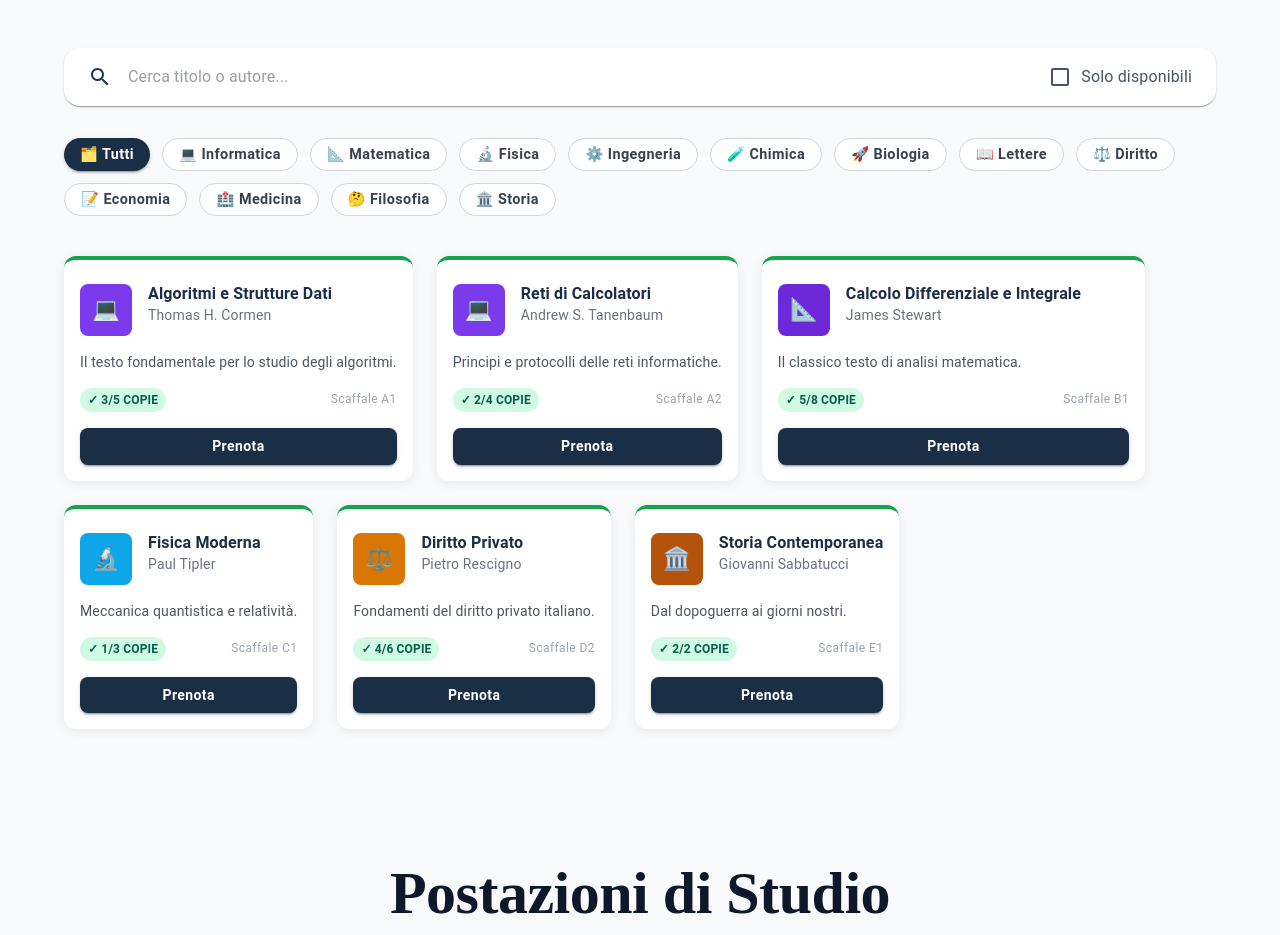
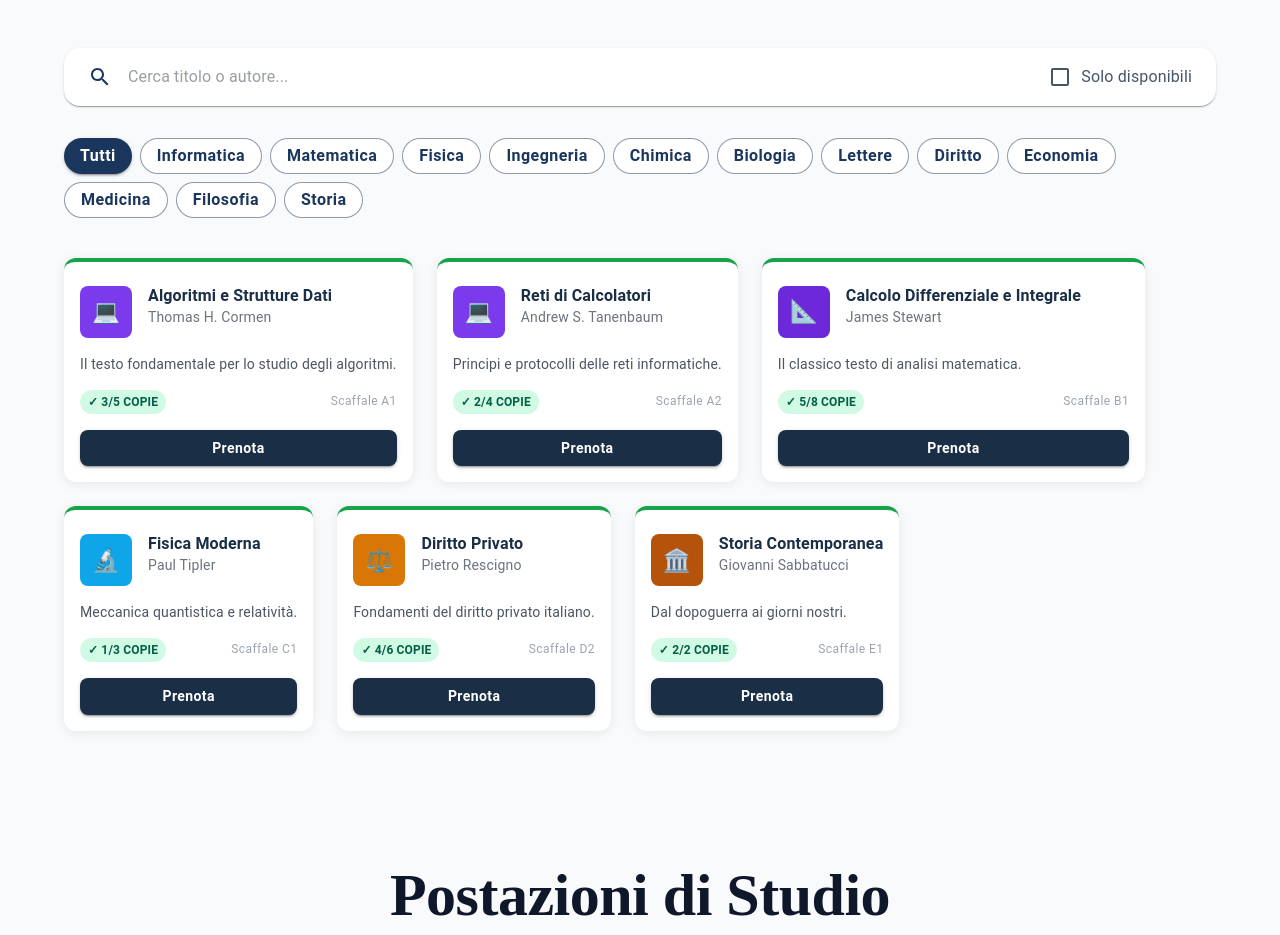
Before and after one commit to Alexx904/Biblioteca-AI, a React (Vite) app: page / in a window 1280 px wide. Shown: the part 880-1815 px from the top of the page. Built offline with nearby package versions, Linux system fonts and the light colour scheme.

Commit message:
Piccoli cambi alla sezione catalogo

```diff
--- a/src/Catalogo.jsx
+++ b/src/Catalogo.jsx
@@ -75,7 +75,7 @@ function Catalogo() {
         </Paper>
 
         {/* FILTRI CATEGORIE */}
-        <Box sx={{ display: 'flex', flexWrap: 'wrap', gap: 1.5, mb: 5 }}>
+        <Box sx={{ display: 'flex', flexWrap: 'wrap', gap:1, mb: 5, }}>
           {categorie.map(cat => (
             <Button
               key={cat.label}
@@ -86,18 +86,15 @@ function Catalogo() {
                 borderRadius: 10,
                 textTransform: 'none',
                 fontWeight: 600,
-                fontSize: '0.9rem',
+                fontSize: '1rem',
                 px: 2,
-                backgroundColor: categoriaAttiva === cat.label ? '#1a2e46' : 'white',
-                color: categoriaAttiva === cat.label ? 'white' : '#374151',
-                borderColor: '#d1d5db',
+                backgroundColor: categoriaAttiva === cat.label ? 'primary.main' : 'background.card',
                 '&:hover': {
-                  backgroundColor: categoriaAttiva === cat.label ? '#1a2e46' : '#f3f4f6',
-                  borderColor: '#9ca3af',
+                  backgroundColor: categoriaAttiva === cat.label ? 'primary.dark' : 'background.default',
                 }
               }}
             >
-              {cat.emoji} {cat.label}
+              {cat.label}
             </Button>
           ))}
         </Box>
--- a/src/Theme.jsx
+++ b/src/Theme.jsx
@@ -5,6 +5,7 @@ export const lightTheme = createTheme({
         mode: 'light',
         primary: {
             main: '#1A365D',
+            dark: '#111E2E',
             contrastText: '#ffffff',
 
         },
```
